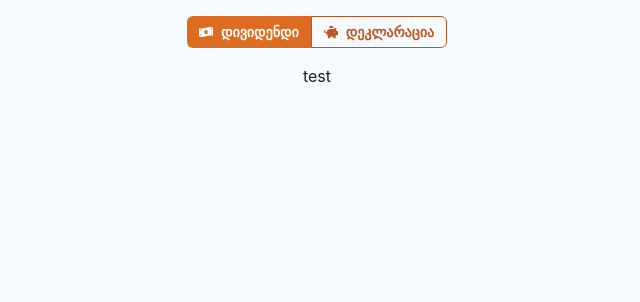
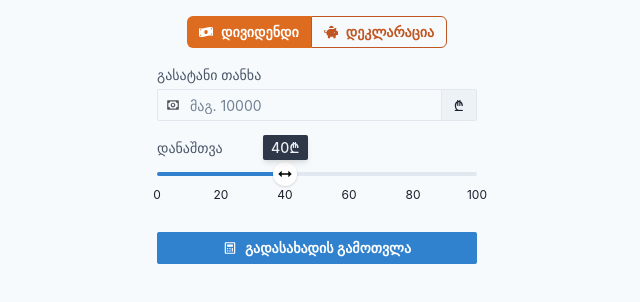
Before and after one commit to VirtualZoneTools/virtual-person-taxes, a React (Create React App) app: page /dividend in a window 1280 px wide. Shown: the top 302 px of the page, without its empty margins (323-963 px from the left). Built offline with nearby package versions, Linux system fonts and the light colour scheme.

Commit message:
dividend form

```diff
--- a/package.json
+++ b/package.json
@@ -12,6 +12,7 @@
     "@types/react": "^18.0.15",
     "@types/react-dom": "^18.0.6",
     "date-fns": "^2.28.0",
+    "decimal.js": "^10.3.1",
     "eslint-config-prettier": "^8.5.0",
     "eslint-plugin-prettier": "^4.2.1",
     "eslint-plugin-react-hooks": "^4.3.0",
--- a/src/components/App.tsx
+++ b/src/components/App.tsx
@@ -4,9 +4,10 @@ import { Container, Icon, IconButton, Stack, VStack } from '@chakra-ui/react'
 import { BiX } from 'react-icons/bi'
 
 import { FormState } from '../utils/state'
-import TaxForm from './TaxForm'
-import Preview from './Preview'
 import Navigation from './Navigation'
+import Dividend from './Dividend'
+import Declaration from './Declaration'
+import DeclarationInstructions from './DeclarationInstructions'
 
 const App: FC = () => {
   const [formState, setFormState] = useState<FormState>()
@@ -38,17 +39,16 @@ const App: FC = () => {
             top={4}
           />
 
-          <Preview data={formState} />
+          <DeclarationInstructions data={formState} />
         </Container>
       ) : (
         <VStack spacing="4" padding={4}>
           <Navigation />
-
           <Routes>
-            <Route path="/dividend" element={<div>test</div>} />
+            <Route path="/dividend" element={<Dividend />} />
             <Route
               path="/declaration"
-              element={<TaxForm data={formState} onSubmit={handleSubmit} />}
+              element={<Declaration data={formState} onSubmit={handleSubmit} />}
             />
             <Route path="/" element={<Navigate to="/declaration" />} />
           </Routes>
--- /dev/null
+++ b/src/components/Dividend.tsx
@@ -0,0 +1,163 @@
+import { FC, useMemo } from 'react'
+import D from 'decimal.js'
+import { Controller, useForm } from 'react-hook-form'
+import {
+  Box,
+  Button,
+  FormControl,
+  FormLabel,
+  Icon,
+  Input,
+  InputGroup,
+  InputLeftElement,
+  InputRightAddon,
+  Slider,
+  SliderFilledTrack,
+  SliderMark,
+  SliderThumb,
+  SliderTrack,
+  Stack,
+  Stat,
+  StatGroup,
+  StatLabel,
+  StatNumber,
+  Tooltip,
+  useColorModeValue,
+} from '@chakra-ui/react'
+import { BiCalculator, BiMoney, BiMoveHorizontal } from 'react-icons/bi'
+
+interface DividendState {
+  amount?: number
+  mod: number
+}
+
+const INITIAL_STATE: DividendState = {
+  amount: undefined,
+  mod: 40,
+}
+
+const Dividend: FC = () => {
+  const { control, register, watch } = useForm({
+    defaultValues: INITIAL_STATE,
+  })
+
+  const sliderThumbBgColor = useColorModeValue('white', 'gray.200')
+  const sliderThumbIconColor = useColorModeValue('black', 'gray.800')
+
+  const [amount, mod] = watch(['amount', 'mod'])
+
+  const [dividend, tax, remaining] = useMemo(() => {
+    if (amount === undefined || mod === undefined || mod === 0) {
+      return [undefined, undefined, undefined]
+    }
+
+    try {
+      const tax = new D(new D(amount).minus(new D(amount).mod(mod))).mul(0.05)
+      const dividend = new D(new D(amount).minus(new D(amount).mod(mod))).mul(0.95)
+
+      const remaining = new D(amount).minus(dividend).minus(tax)
+
+      return [dividend, tax, remaining].map((x) => x.toFixed(2))
+    } catch (e) {
+      return [undefined, undefined, undefined]
+    }
+  }, [amount, mod])
+
+  return (
+    <Stack spacing="4" minWidth="xs">
+      <FormControl>
+        <FormLabel>გასატანი თანხა</FormLabel>
+        <InputGroup>
+          <InputLeftElement pointerEvents="none" children={<Icon as={BiMoney} />} />
+          <Input type="number" placeholder="მაგ. 10000" {...register('amount')} min="0" />
+          <InputRightAddon>₾</InputRightAddon>
+        </InputGroup>
+      </FormControl>
+
+      <Controller
+        name="mod"
+        control={control}
+        render={(props) => (
+          <FormControl>
+            <FormLabel>დანაშთვა</FormLabel>
+
+            <Slider
+              colorScheme="blue"
+              aria-label="slider-ex-4"
+              defaultValue={40}
+              min={0}
+              step={4}
+              max={100}
+              onChange={props.field.onChange}
+            >
+              <SliderTrack>
+                <SliderFilledTrack />
+              </SliderTrack>
+
+              <Tooltip isOpen placement="top" offset={[0, 2]} label={`${props.field.value}₾`}>
+                <SliderThumb boxSize={6} bg={sliderThumbBgColor} color={sliderThumbIconColor}>
+                  <Icon as={BiMoveHorizontal} />
+                </SliderThumb>
+              </Tooltip>
+
+              {[0, 20, 40, 60, 80, 100].map((value) => (
+                <SliderMark
+                  key={value}
+                  value={value}
+                  width={6}
+                  ml={-3}
+                  mt={3}
+                  textAlign="center"
+                  fontSize="xs"
+                >
+                  {value}
+                </SliderMark>
+              ))}
+            </Slider>
+          </FormControl>
+        )}
+      />
+
+      <Box height={2} />
+
+      <Button
+        size="sm"
+        borderRadius="sm"
+        colorScheme="blue"
+        leftIcon={<Icon as={BiCalculator} />}
+        type="submit"
+      >
+        გადასახადის გამოთვლა
+      </Button>
+
+      <Box height={2} />
+
+      {dividend !== undefined && tax !== undefined && (
+        <>
+          <StatGroup textAlign="center">
+            <Stat>
+              <StatLabel>დივიდენდი 95%</StatLabel>
+              <StatNumber color="green.600">{dividend}₾</StatNumber>
+            </Stat>
+
+            <Stat>
+              <StatLabel>გადასახადი 5%</StatLabel>
+              <StatNumber color="red.600">{tax}₾</StatNumber>
+            </Stat>
+          </StatGroup>
+
+          <Box transform={['scale(0.8)']}>
+            <StatGroup textAlign="center">
+              <Stat>
+                <StatLabel>ნაშთი ანგარიშზე</StatLabel>
+                <StatNumber>{remaining}₾</StatNumber>
+              </Stat>
+            </StatGroup>
+          </Box>
+        </>
+      )}
+    </Stack>
+  )
+}
+
+export default Dividend
```
Also changed, not shown: src/components/DeclarationInstructions.tsx (renamed from src/components/Preview.tsx), 1 other file (tests, documents, lock files or other folders).
